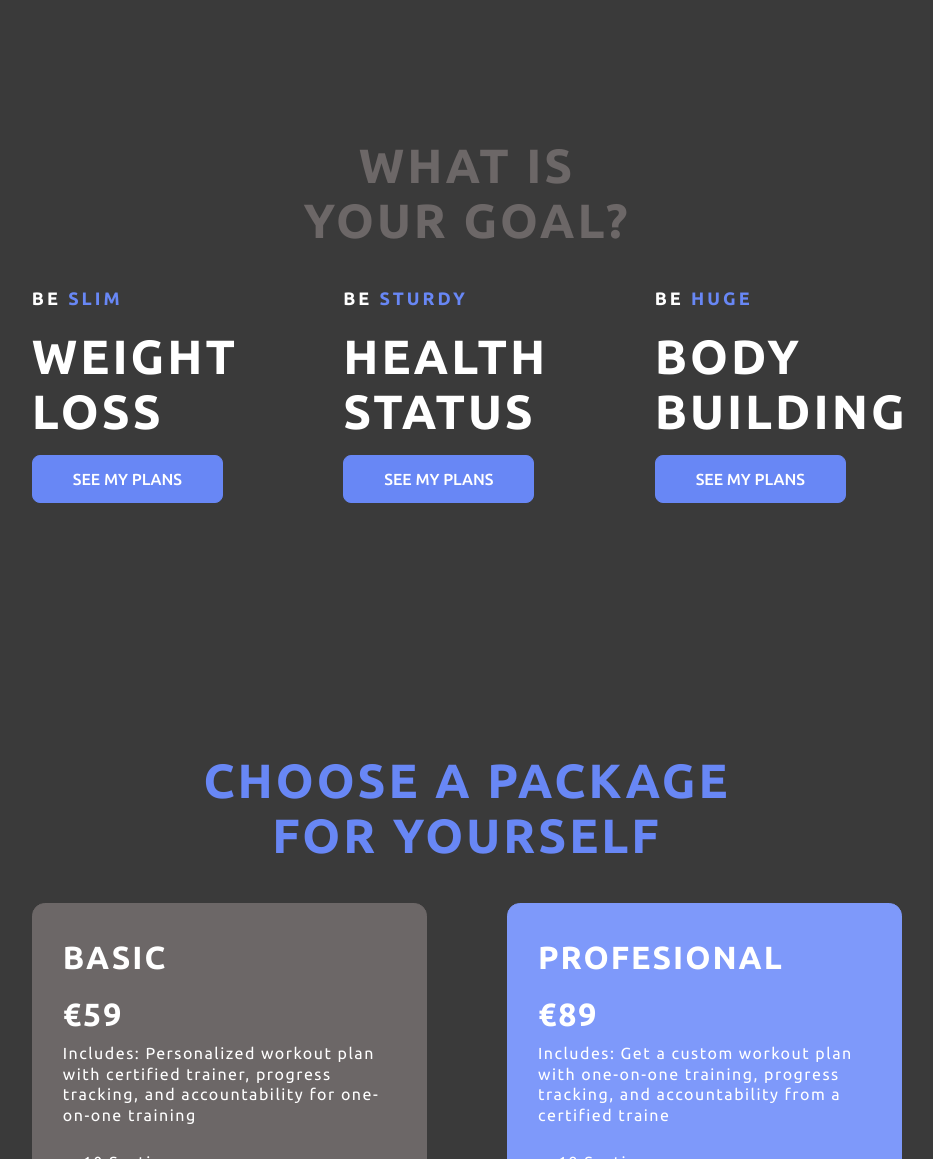
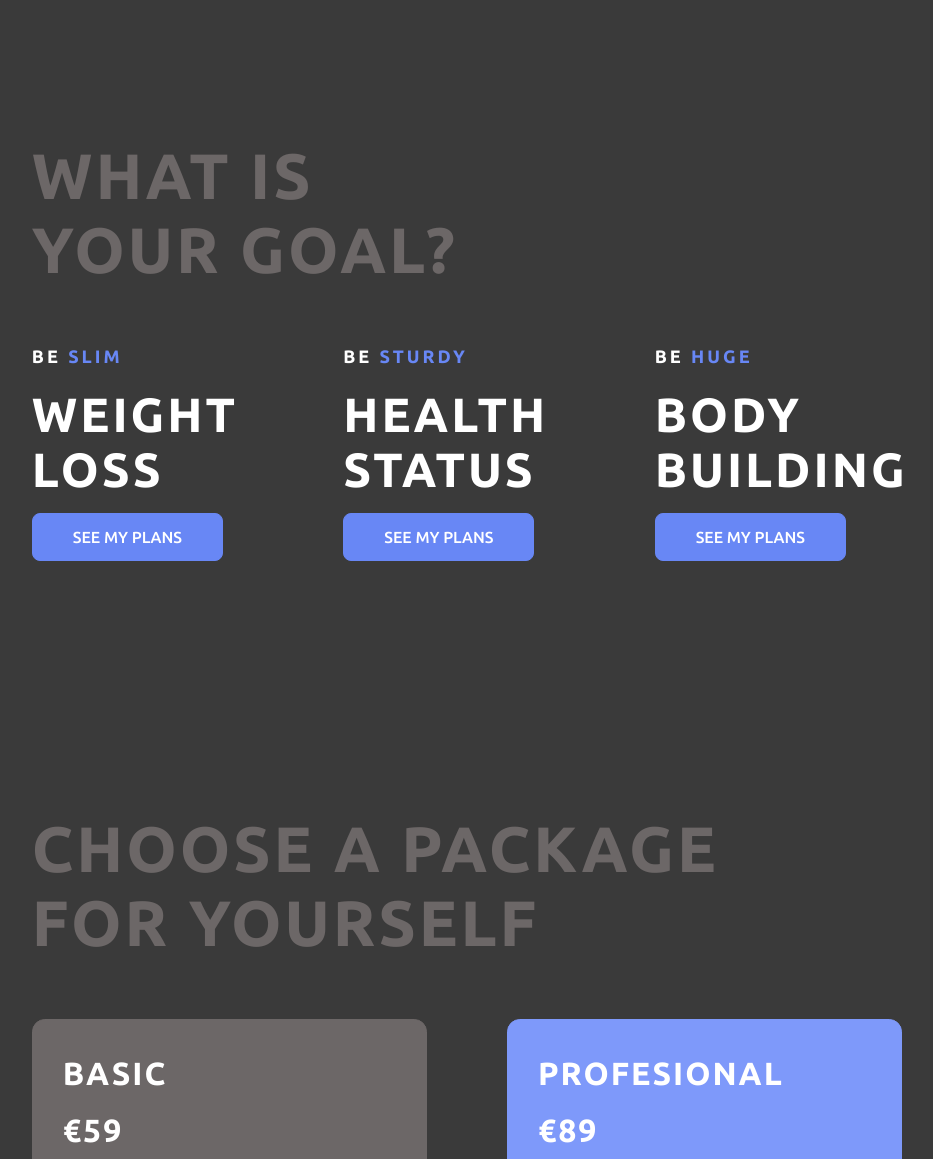
Before and after one commit to Fitah-farah/personal-trainer, a plain HTML site: page index.html in a window 1280 px wide. Shown: the part 1680-2839 px from the top of the page, without its empty margins (173-1106 px from the left). Drawn offline with Linux system fonts and the light colour scheme.

Commit message:
aligned titles of goals and plans sections to left made thier color light grey

```diff
--- a/assets/style/style.css
+++ b/assets/style/style.css
@@ -238,13 +238,14 @@ p, h5 { color: #ffffff;}
 /* Goals section */
 #goal-s h1 {
     display: flex;
-    align-items: center;
-    justify-content: center;
-    margin: 0 0px 40px 0;
+    align-items: left;
+
+    justify-content: left;
+    margin: 0 0px 60px 0;
     text-transform: uppercase;
     letter-spacing: 3px;
-    font-size: 3rem;
-    text-align: center;
+    font-size: 400%;
+    text-align: left;
     color: #6c6767;
 }
 
@@ -274,13 +275,14 @@ p, h5 { color: #ffffff;}
 /* Plans section */
 #plans h1 {
     display: flex;
-    align-items: center;
-    justify-content: center;
-    margin: 0 0px 40px 0;
+    align-items: left;
+    justify-content: left;
+    margin: 0 0px 60px 0;
     text-transform: uppercase;
     letter-spacing: 3px;
-    font-size: 3rem;
-    text-align: center;
+    font-size: 4rem;
+    text-align: left;
+    color: #6c6767;
 }
 
  #plans-text {
```
